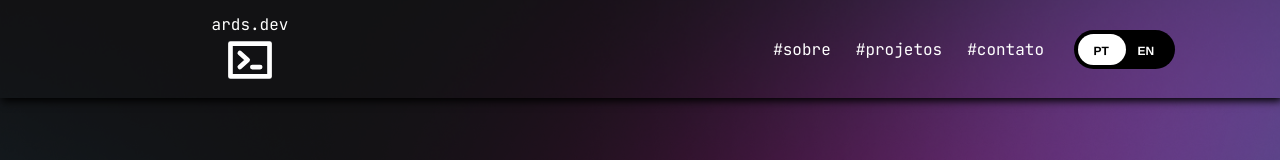
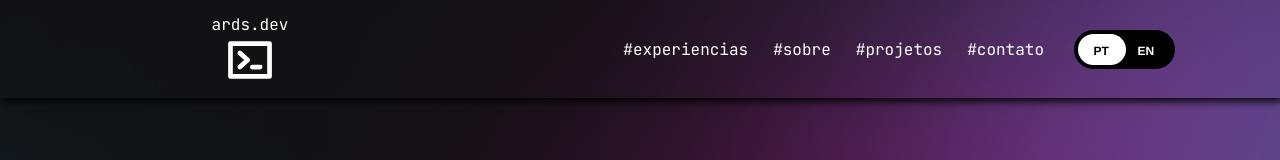
Before and after one commit to ardszsantos/portifolio, a React (Create React App) app: page / in a window 1280 px wide. Shown: the top 160 px of the page. Built offline with nearby package versions, Linux system fonts and the light colour scheme.

Commit message:
feat: ADDED experiences to navbar adn trasnlations

```diff
--- a/src/components/nav-bar.js
+++ b/src/components/nav-bar.js
@@ -63,6 +63,7 @@ const NavBar = () => {
       </div>
       <nav className={`navigation ${isOpen ? 'active' : ''}`}>
         {/* Update anchor tags to use smoothScrollToSection */}
+        <p><a href="#experiencias" onClick={(e) => smoothScrollToSection(e, 'experiencias')}>{t('nav_experiencias')}</a></p>
         <p><a href="#about" onClick={(e) => smoothScrollToSection(e, 'about')}>{t('nav_about')}</a></p>
         <p><a href="#projects" onClick={(e) => smoothScrollToSection(e, 'projects')}>{t('nav_projects')}</a></p>
         <p><a href="#contact" onClick={(e) => smoothScrollToSection(e, 'contact')}>{t('nav_contact')}</a></p>
--- a/src/i18n.js
+++ b/src/i18n.js
@@ -22,6 +22,7 @@ const resources = {
       "ai_interest_description": "I use AI tools to optimize and accelerate my workflow in web development, leveraging these technologies to enhance productivity and efficiency in my projects.",
 
       // NavBar section
+      "nav_experiencias": "#experiences",
       "nav_about": "#about",
       "nav_projects": "#projects",
       "nav_contact": "#contact",
@@ -123,6 +124,7 @@ const resources = {
       "ai_interest_description": "Utilizo ferramentas de IA para otimizar e acelerar meu fluxo de trabalho no desenvolvimento web, aproveitando essas tecnologias para aprimorar a produtividade e a eficiência em meus projetos.",
 
       // NavBar section
+      "nav_experiencias": "#experiencias",
       "nav_about": "#sobre",
       "nav_projects": "#projetos",
       "nav_contact": "#contato",
```
